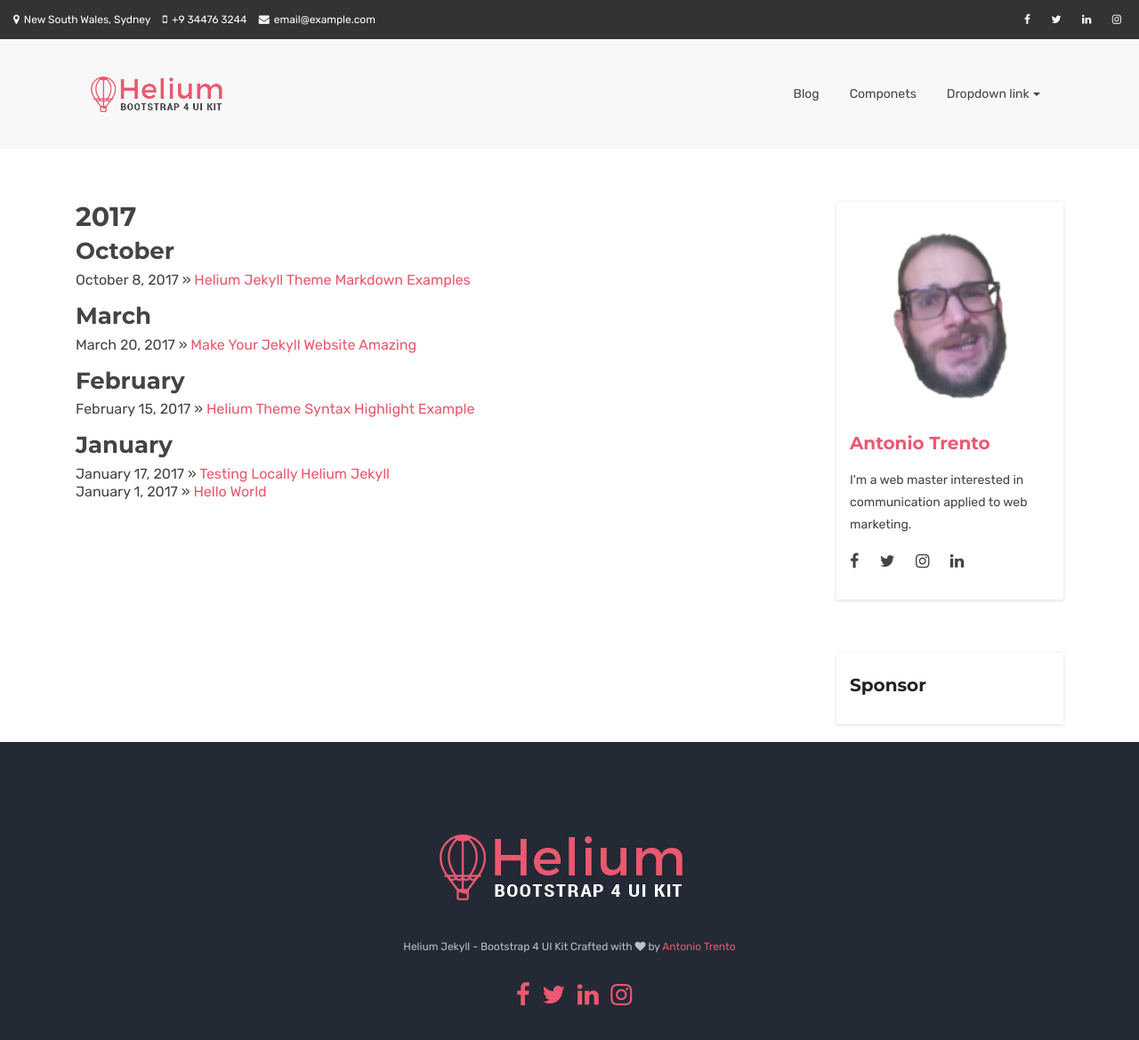
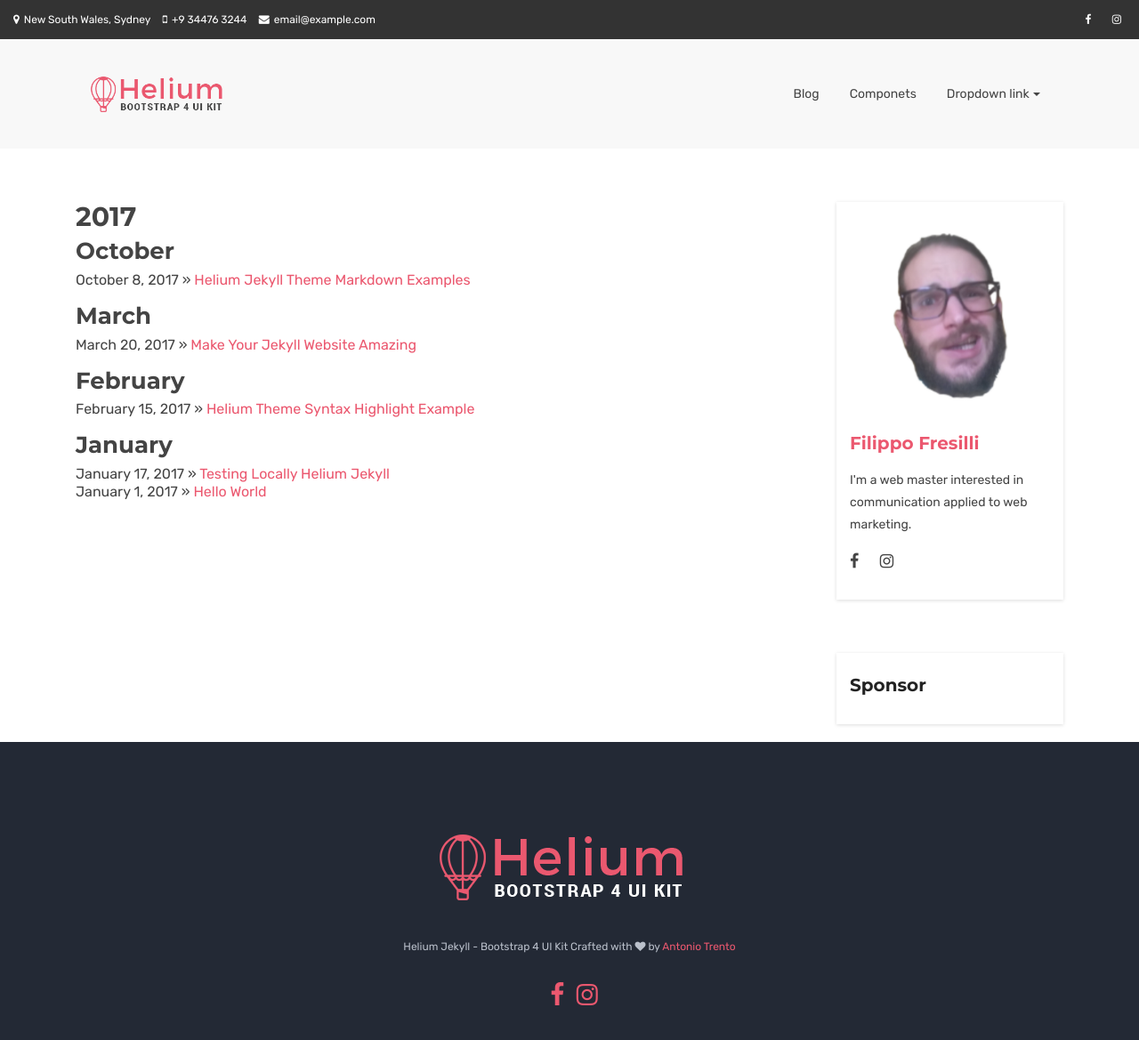
Before and after one commit to filippo-fresilli/villina-scauri, a Jekyll site: the page built from archive.html, in a window 1280 px wide. Shown: the top 1169 px of the page at 89% size. Built offline with Jekyll 4.4.1, drawn with Linux system fonts in a browser that asks for light colours; comment, search, counter and statistics services are not loaded; some of the changed lines change nothing that is shown.

Commit message:
modified info

```diff
--- a/_config.yml
+++ b/_config.yml
@@ -8,7 +8,7 @@ markdown: kramdown
 extensions: [fenced_code_blocks]
 excerpt_separator: "<!--more-->"
 url: https://heliumjk.github.io
-baseurl: "/heliumjk.github.io"
+baseurl: "villina-scauri"
 # Themes are encouraged to use these universal variables
 # so be sure to set them if your theme uses them.
 #
@@ -21,23 +21,23 @@ google_ad_client: ca-pub-9204963049240271
 post_limit: 5
 
 
-title : Helium Jekyll
-tagline: Bootstrap 4 UI kit for jekyll
+title : Villina Scauri
+tagline: Casa vacanze nel golfo di Gaeta.
 author :
-  name : Antonio Trento
+  name : Filippo Fresilli
   site: https://lantoniotrento.github.io
   description : I&#39;m a web master interested in communication applied to web marketing.
   image : social-image.png
   email : lantoniotrento@gmail.com
-  github : antoniotrento
-  twitter : lantoniotrento
+  github :
+  twitter :
   facebook: lantoniotrento
-  linkedin: antoniotrento
+  linkedin:
   instagram: lantoniotrento
-  pinterest: antoniotrento
+  pinterest:
   feedburner :
 
-twitter_username: lantoniotrento
+twitter_username:
 # The production_url is only used when full-domain names are needed
 # such as sitemap.txt
 # Most places will/should use BASE_PATH to make the urls
```
